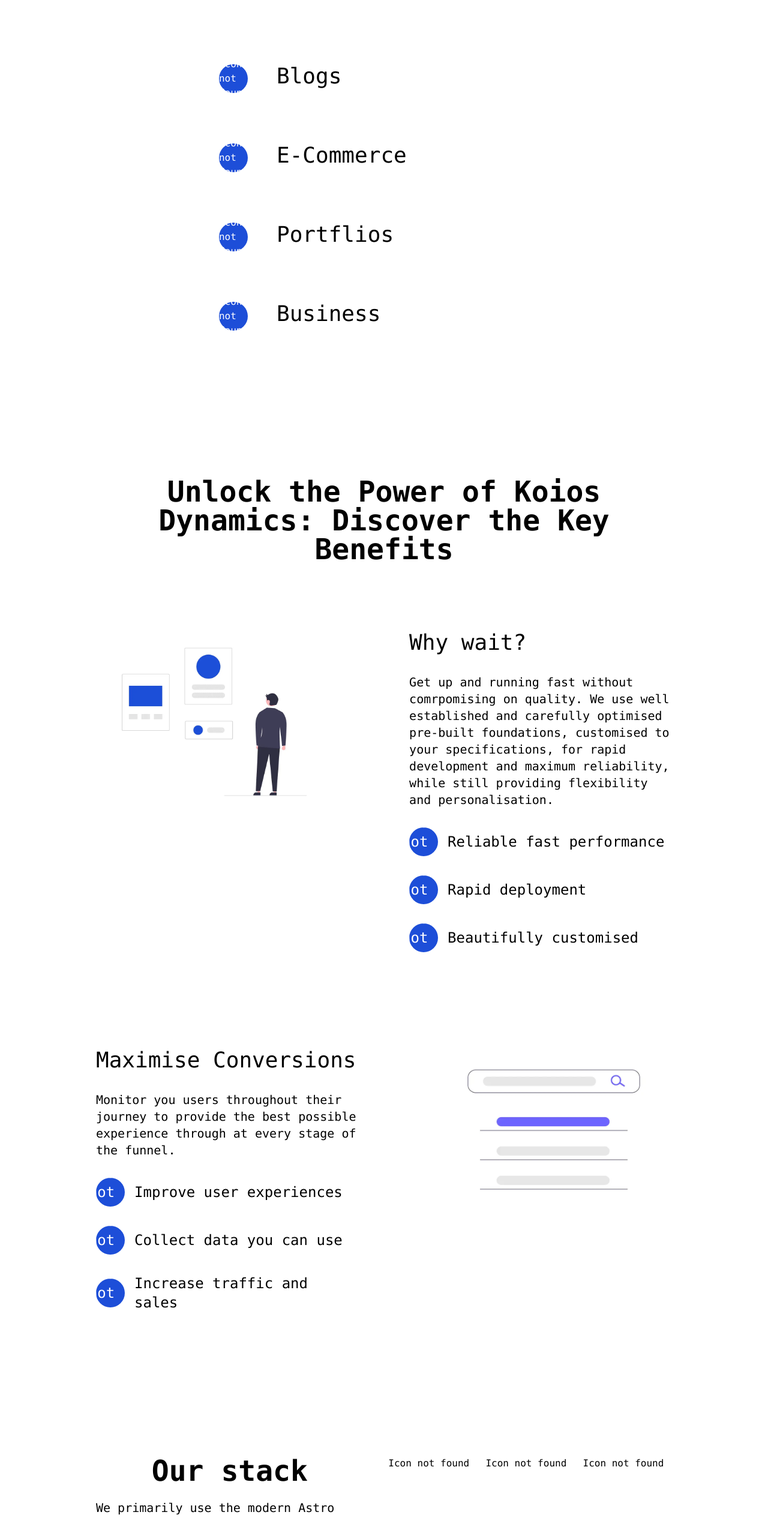
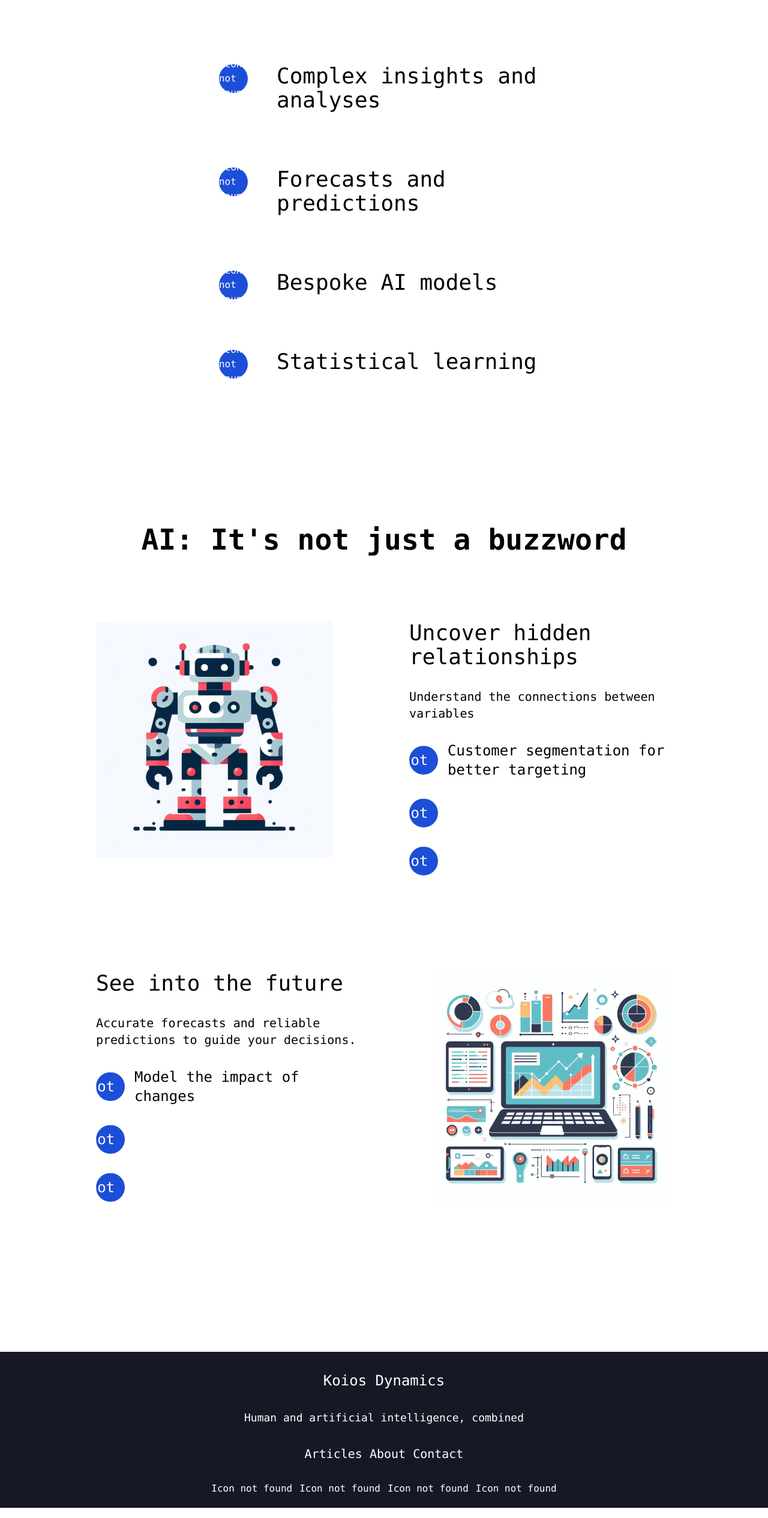
Before and after one commit to atp800/KoiosDynamics, an Astro site: page /ai in a window 1280 px wide. Shown: the part 261-2791 px from the top of the page at 60% size. Built offline with nearby package versions, Linux system fonts and the light colour scheme; Astro itself is replaced by a stand-in of ours.

Commit message:
Added half size advantages section

```diff
--- a/src/data/ai.json
+++ b/src/data/ai.json
@@ -42,25 +42,25 @@
     "highlightedTitle": "Koios Dynamics"
   },
   "servicesData": {
-    "title": "AI: It's not just a buzzword",
+    "title": "AI and Data Science",
     "services": [
       {
-        "title": "Blogs",
+        "title": "Complex insights and analyses",
         "icon": "DevIcon",
         "description": ""
       },
       {
-        "title": "E-Commerce",
+        "title": "Forecasts and predictions",
         "icon": "PlanetIcon",
         "description": ""
       },
 	  {
-        "title": "Portflios",
+        "title": "Bespoke AI models",
         "icon": "ConfigIcon",
         "description": ""
       },
       {
-        "title": "Business",
+        "title": "Statistical learning",
         "icon": "FileIcon",
         "description": ""
       }
@@ -68,27 +68,27 @@
     ]
   },
   "adventajesData": {
-    "title": "    Unlock the Power of Koios Dynamics: Discover the Key Benefits",
+    "title": "AI: It's not just a buzzword",
     "adventajes": [
       {
-        "title": "Why wait?",
-        "description": "Get up and running fast without comrpomising on quality. We use well established and carefully optimised pre-built foundations, customised to your specifications, for rapid development and maximum reliability, while still providing flexibility and personalisation.",
-        "img": "template.webp",
+        "title": "Uncover hidden relationships",
+        "description": "Understand the connections between variables",
+        "img": "graphic_robot.jpg",
         "imageAlt": "this is an image about the template service adventajes",
-        "checks": ["Reliable fast performance", "Rapid deployment", "Beautifully customised"]
+        "checks": ["Customer segmentation for better targeting", "", ""]
       },
       {
-        "title": "Maximise Conversions",
-        "description": "Monitor you users throughout their journey to provide the best possible experience through at every stage of the funnel.",
-        "img": "seo.webp",
+        "title": "See into the future",
+        "description": "Accurate forecasts and reliable predictions to guide your decisions.",
+        "img": "graphic_analytics.jpg",
         "imageAlt": "this is an image about the SEO adventajes",
-        "checks": ["Improve user experiences", "Collect data you can use", "Increase traffic and sales"]
+        "checks": ["Model the impact of changes", "", ""]
       }
     ]
   },
   "brandsData": {
-    "title": "Our stack",
-    "description": "We primarily use the modern Astro framework combined with Tailwind CSS for beautiful, fast, reliable and responsive websites. Depending on our client's needs we may also use Vue, Django and Svelte. Vue's reactive components bring a versatile and approachable structure to our codebase, Django's robust and scalable framework empowers us to build versatile backend solutions, and Svelte's compiler-based technology helps us write high-performance JavaScript with less code, ensuring our websites are efficient and user-friendly. ",
+    "title": "Expertise",
+    "description": "We use a variety of platforms and libraries to analyse data and build models, including TensorFlow, Scikit-Learn, PyTorch and Google Cloud Platform.",
     "brands": [
       { "label": "Astro", "icon": "AstroIcon", "href": "https://astro.build/" },
       { "label": "Vue", "icon": "VueIcon", "href": "https://vuejs.org/" },
--- a/src/data/analytics.json
+++ b/src/data/analytics.json
@@ -42,7 +42,7 @@
 	  "highlightedTitle": "Koios Dynamics"
 	},
 	"servicesData": {
-	  "title": "Analytics and Dashbaords",
+	  "title": "Analytics and Dashboards",
 	  "services": [
 		{
 		  "title": "Google Analytics and Tag Manager configuration",
@@ -55,12 +55,12 @@
 		  "description": ""
 		},
 		{
-		  "title": "Advanced views powered by SQL",
+		  "title": "Tracking and data collection",
 		  "icon": "ConfigIcon",
 		  "description": ""
 		},
 		{
-		  "title": "Business",
+		  "title": "Data analyses and actionable insights",
 		  "icon": "FileIcon",
 		  "description": ""
 		}
@@ -75,14 +75,14 @@
 		  "description": "Understand your audience, where your traffic is coming from and what drives conversions.",
 		  "img": "graphic_dashboard.jpg",
 		  "imageAlt": "this is an image about the template service adventajes",
-		  "checks": ["Improve user experiences", "Increase site visits", "Boost conversion rate"]
+		  "checks": ["Collect data you can use", "Increase site visits", "Boost conversion rate"]
 		},
 		{
 		  "title": "Smarter Decisions, Backed by Data",
 		  "description": "Discrepancies, trends, anomalies and forecasts. All at your fingertips, so you can take real actions and make changes to maximise your KPIs.",
 		  "img": "graphic_reporting.jpg",
 		  "imageAlt": "this is an image about the SEO adventajes",
-		  "checks": ["Collect data you can use", "Adapt your marketing", "Increase traffic and sales"]
+		  "checks": ["Improve user experiences", "Adapt your marketing", "Increase traffic and sales"]
 		}
 	  ]
 	},
--- a/src/data/coding.json
+++ b/src/data/coding.json
@@ -42,53 +42,46 @@
     "highlightedTitle": "Koios Dynamics"
   },
   "servicesData": {
-    "title": "Web Development",
+    "title": "Coding",
     "services": [
       {
-        "title": "Blogs",
+        "title": "Backend",
         "icon": "DevIcon",
         "description": ""
       },
       {
-        "title": "E-Commerce",
+        "title": "Frontend",
         "icon": "PlanetIcon",
         "description": ""
       },
 	  {
-        "title": "Portflios",
+        "title": "Scripting",
         "icon": "ConfigIcon",
         "description": ""
       },
       {
-        "title": "Business",
+        "title": "Database querying",
         "icon": "FileIcon",
         "description": ""
       }
 
     ]
   },
-  "adventajesData": {
-    "title": "    Unlock the Power of Koios Dynamics: Discover the Key Benefits",
-    "adventajes": [
+  "adventajesHalfData": {
+    "title": "Programming support you can rely on",
+    "adventajesHalf": [
       {
-        "title": "Why wait?",
-        "description": "Get up and running fast without comrpomising on quality. We use well established and carefully optimised pre-built foundations, customised to your specifications, for rapid development and maximum reliability, while still providing flexibility and personalisation.",
-        "img": "template.webp",
+        "title": "Need and extra pair of hands?",
+        "description": "",
+        "img": "graphic_coding1.jpg",
         "imageAlt": "this is an image about the template service adventajes",
-        "checks": ["Reliable fast performance", "Rapid deployment", "Beautifully customised"]
-      },
-      {
-        "title": "Maximise Conversions",
-        "description": "Monitor you users throughout their journey to provide the best possible experience through at every stage of the funnel.",
-        "img": "seo.webp",
-        "imageAlt": "this is an image about the SEO adventajes",
-        "checks": ["Improve user experiences", "Collect data you can use", "Increase traffic and sales"]
+        "checks": ["Stable and reliable code", "Clean and understandable", ""]
       }
     ]
   },
   "brandsData": {
-    "title": "Our stack",
-    "description": "We primarily use the modern Astro framework combined with Tailwind CSS for beautiful, fast, reliable and responsive websites. Depending on our client's needs we may also use Vue, Django and Svelte. Vue's reactive components bring a versatile and approachable structure to our codebase, Django's robust and scalable framework empowers us to build versatile backend solutions, and Svelte's compiler-based technology helps us write high-performance JavaScript with less code, ensuring our websites are efficient and user-friendly. ",
+    "title": "Expertise",
+    "description": "We are experienced with a wide range of languages, libraries, technologies and frameworks, including Python, Java, JavaScript, SQL, HTML and CSS, data science and ML libraries, and frontend frameworks like Vue.js, Astro, Django and Svelte.",
     "brands": [
       { "label": "Astro", "icon": "AstroIcon", "href": "https://astro.build/" },
       { "label": "Vue", "icon": "VueIcon", "href": "https://vuejs.org/" },
--- a/src/data/landing.json
+++ b/src/data/landing.json
@@ -57,7 +57,7 @@
 	  {
         "title": "Data Science and  AI Modelling",
         "icon": "ConfigIcon",
-        "description": "Know what will happen before it does. Forecasting, modelling, and predicition of anything from order volume and revenue figures, to industry trends and user behaviour."
+        "description": "Know what will happen before it does. Forecasting, modelling, and prediction of anything from order volume and revenue figures, to industry trends and user behaviour."
       },
       {
         "title": "Coding Support",
--- a/src/pages/ai.astro
+++ b/src/pages/ai.astro
@@ -1,7 +1,6 @@
 ---
 import Layout from "@/layouts/Layout.astro";
 import Adventajes from "@/sections/Adventajes.astro";
-import Brands from "@/sections/Brands.astro";
 import Footer from "@/sections/Footer.astro";
 import Header from "@/sections/Header.astro";
 import Services from "@/sections/Services.astro";
@@ -18,7 +17,7 @@
 	  <br><br><br><br>
       <Services data={data.servicesData} />
       <Adventajes data={data.adventajesData} />
-      <Brands data={data.brandsData} />
+      <!-- <Brands data={data.brandsData} /> -->
       <!-- <Pricing data={data.pricingData} /> -->
     </div>
     <Footer data={data.footerData} />
--- a/src/pages/coding.astro
+++ b/src/pages/coding.astro
@@ -1,5 +1,6 @@
 ---
 import Layout from "@/layouts/Layout.astro";
+import AdventajesHalf from "@/sections/AdventajesHalf.astro";
 import Brands from "@/sections/Brands.astro";
 import Footer from "@/sections/Footer.astro";
 import Header from "@/sections/Header.astro";
@@ -16,7 +17,7 @@
       <!-- <Hero data={data.heroData} /> -->
 	  <br><br><br><br>
       <Services data={data.servicesData} />
-      <!-- <Adventajes data={data.adventajesData} /> -->
+      <AdventajesHalf data={data.adventajesHalfData} />
       <Brands data={data.brandsData} />
       <!-- <Pricing data={data.pricingData} /> -->
     </div>
--- a/src/sections/Adventajes.astro
+++ b/src/sections/Adventajes.astro
@@ -12,7 +12,10 @@
 
 <section id="adventajes-section" class="flex flex-col mb-20 gap-y-28">
   <SectionTitle>
-    {data.title}
+	<p class=>
+        {data.title}
+    </p>
+
   </SectionTitle>
   <div>
     {
--- /dev/null
+++ b/src/sections/AdventajesHalf.astro
@@ -0,0 +1,27 @@
+---
+import SectionTitle from "@/components/SectionTitle.astro";
+import SideBySide from "@/components/SideBySide.astro";
+import type { AdventajesHalfData } from "@/config/landing.interface";
+
+interface Props {
+  data: AdventajesHalfData;
+}
+
+const { data } = Astro.props;
+---
+
+<section id="adventajes-half-section" class="flex flex-col mb-20 gap-y-28">
+	<SectionTitle>
+	  <p>
+		  {data.title}
+	  </p>
+	</SectionTitle>
+	<div>
+	  {
+		// Render only the first item from the adventajes array
+		data.adventajesHalf.slice(0, 1).map((adventajeHalf, idx) => (
+		  <SideBySide data={adventajeHalf} reversed={false} />
+		))
+	  }
+	</div>
+  </section>
```
Also changed, not shown: Website add-ons.txt (+8 -0 lines), src/config/about.interface.ts (+13 -0 lines), src/config/ai.interface.ts (+14 -0 lines), src/config/analytics.interface.ts (+14 -0 lines), src/config/coding.interface.ts (+14 -0 lines), src/config/contact.interface.ts (+14 -0 lines), src/config/landing.interface.ts (+14 -0 lines), src/config/web.interface.ts (+13 -0 lines).
